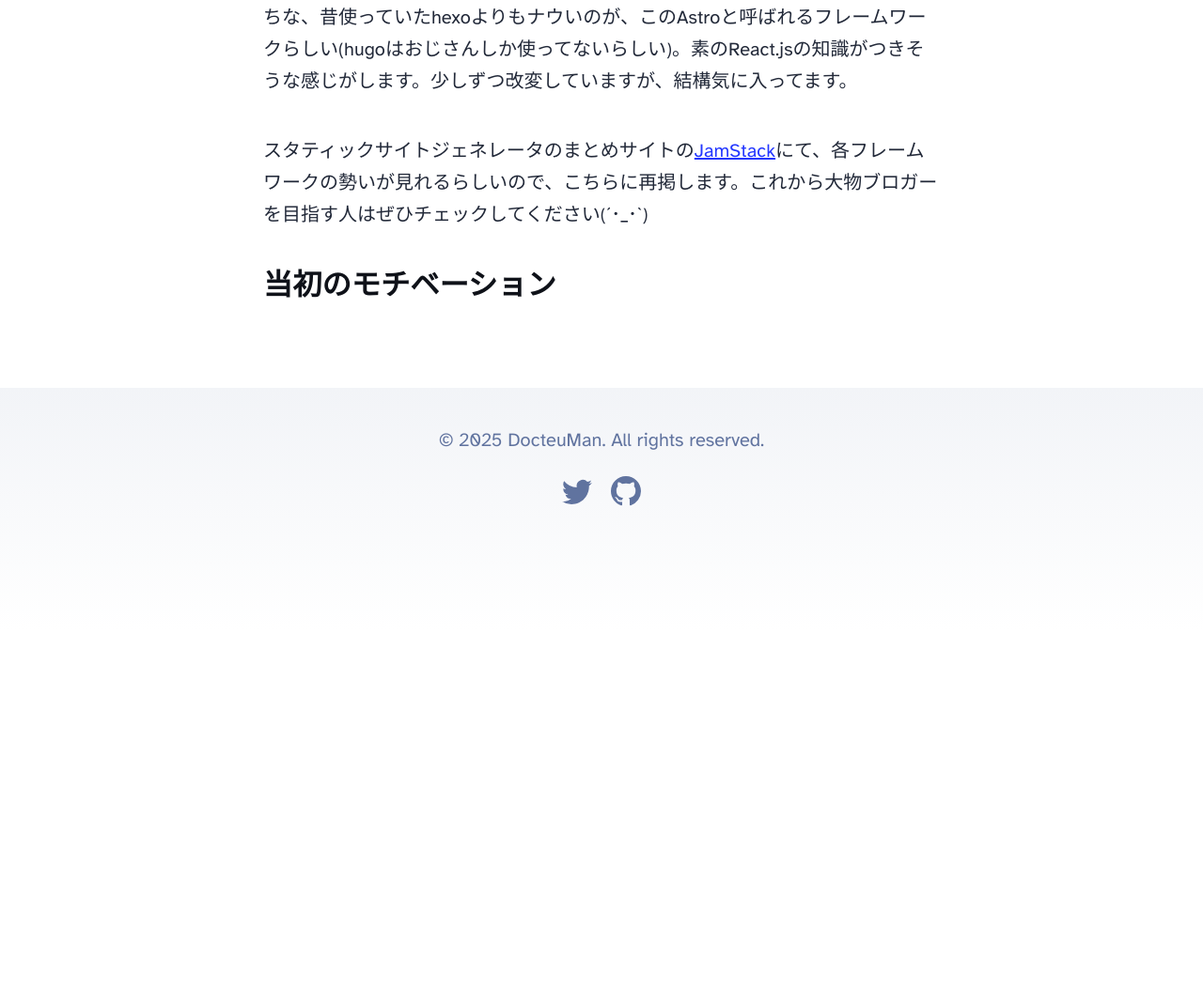
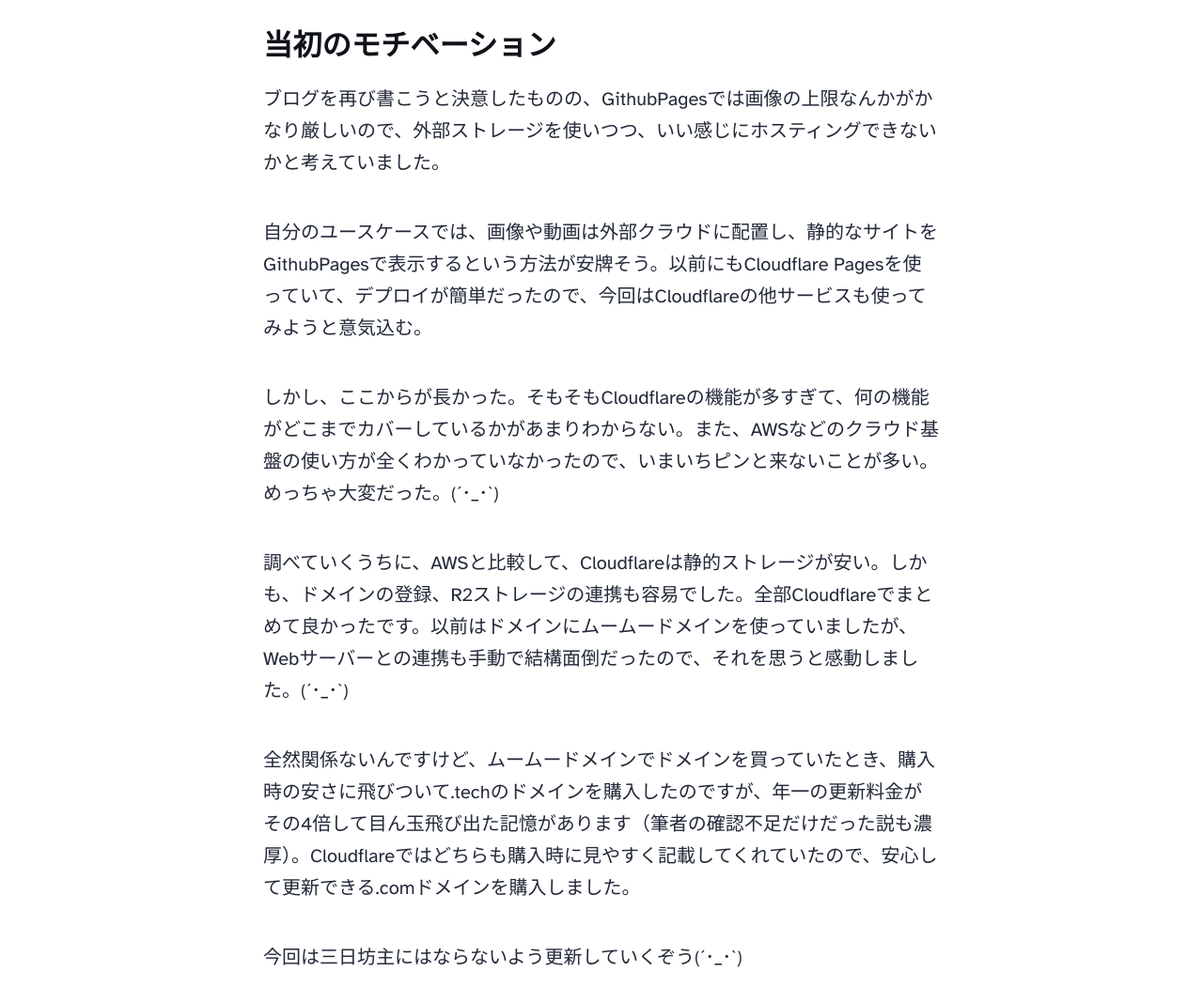
Before and after one commit to jellybeans511/AstroBlog, an Astro site: page /blog/astro-hikkoshi in a window 1280 px wide. Shown: the part 1661-2712 px from the top of the page at 94% size. Before the commit the page ends 2332 px from the top, so only its background shows below. Built offline with nearby package versions, Linux system fonts and the light colour scheme; Astro itself is replaced by a stand-in of ours.

Commit message:
add content

```diff
--- a/src/content/blog/Astro-Hikkoshi.md
+++ b/src/content/blog/Astro-Hikkoshi.md
@@ -20,3 +20,15 @@
 スタティックサイトジェネレータのまとめサイトの[JamStack](https://jamstack.org/generators/)にて、各フレームワークの勢いが見れるらしいので、こちらに再掲します。これから大物ブロガーを目指す人はぜひチェックしてください(´･_･`)
 
 #### 当初のモチベーション
+
+ブログを再び書こうと決意したものの、GithubPagesでは画像の上限なんかがかなり厳しいので、外部ストレージを使いつつ、いい感じにホスティングできないかと考えていました。
+
+自分のユースケースでは、画像や動画は外部クラウドに配置し、静的なサイトをGithubPagesで表示するという方法が安牌そう。以前にもCloudflare Pagesを使っていて、デプロイが簡単だったので、今回はCloudflareの他サービスも使ってみようと意気込む。
+
+しかし、ここからが長かった。そもそもCloudflareの機能が多すぎて、何の機能がどこまでカバーしているかがあまりわからない。また、AWSなどのクラウド基盤の使い方が全くわかっていなかったので、いまいちピンと来ないことが多い。めっちゃ大変だった。(´･_･`)
+
+調べていくうちに、AWSと比較して、Cloudflareは静的ストレージが安い。しかも、ドメインの登録、R2ストレージの連携も容易でした。全部Cloudflareでまとめて良かったです。以前はドメインにムームードメインを使っていましたが、Webサーバーとの連携も手動で結構面倒だったので、それを思うと感動しました。(´･_･`)
+
+全然関係ないんですけど、ムームードメインでドメインを買っていたとき、購入時の安さに飛びついて.techのドメインを購入したのですが、年一の更新料金がその4倍して目ん玉飛び出た記憶があります（筆者の確認不足だけだった説も濃厚）。Cloudflareではどちらも購入時に見やすく記載してくれていたので、安心して更新できる.comドメインを購入しました。
+
+今回は三日坊主にはならないよう更新していくぞう(´･_･`)
```
Also changed, not shown: public/blog-placeholder-2.jpg (added).
